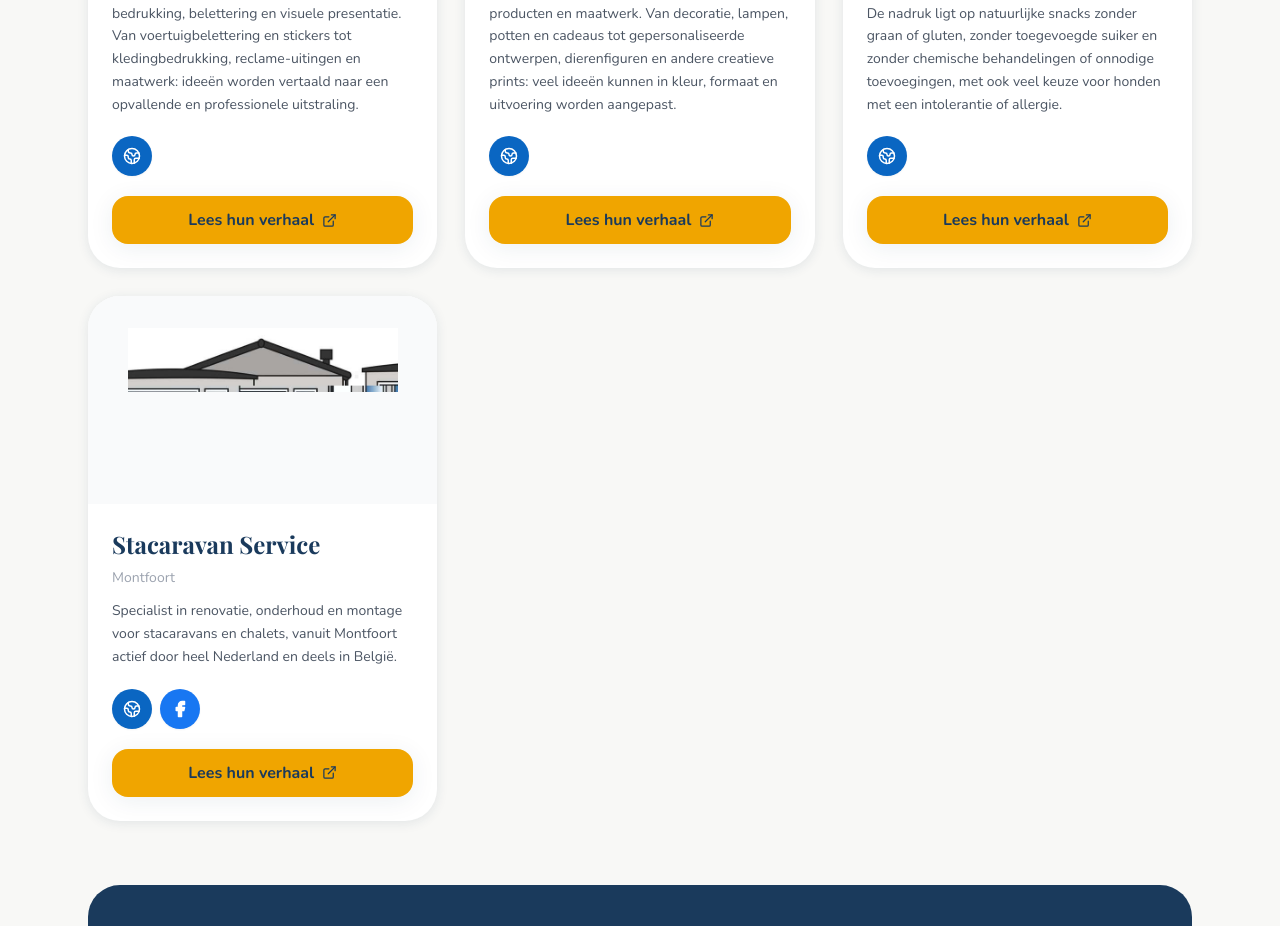
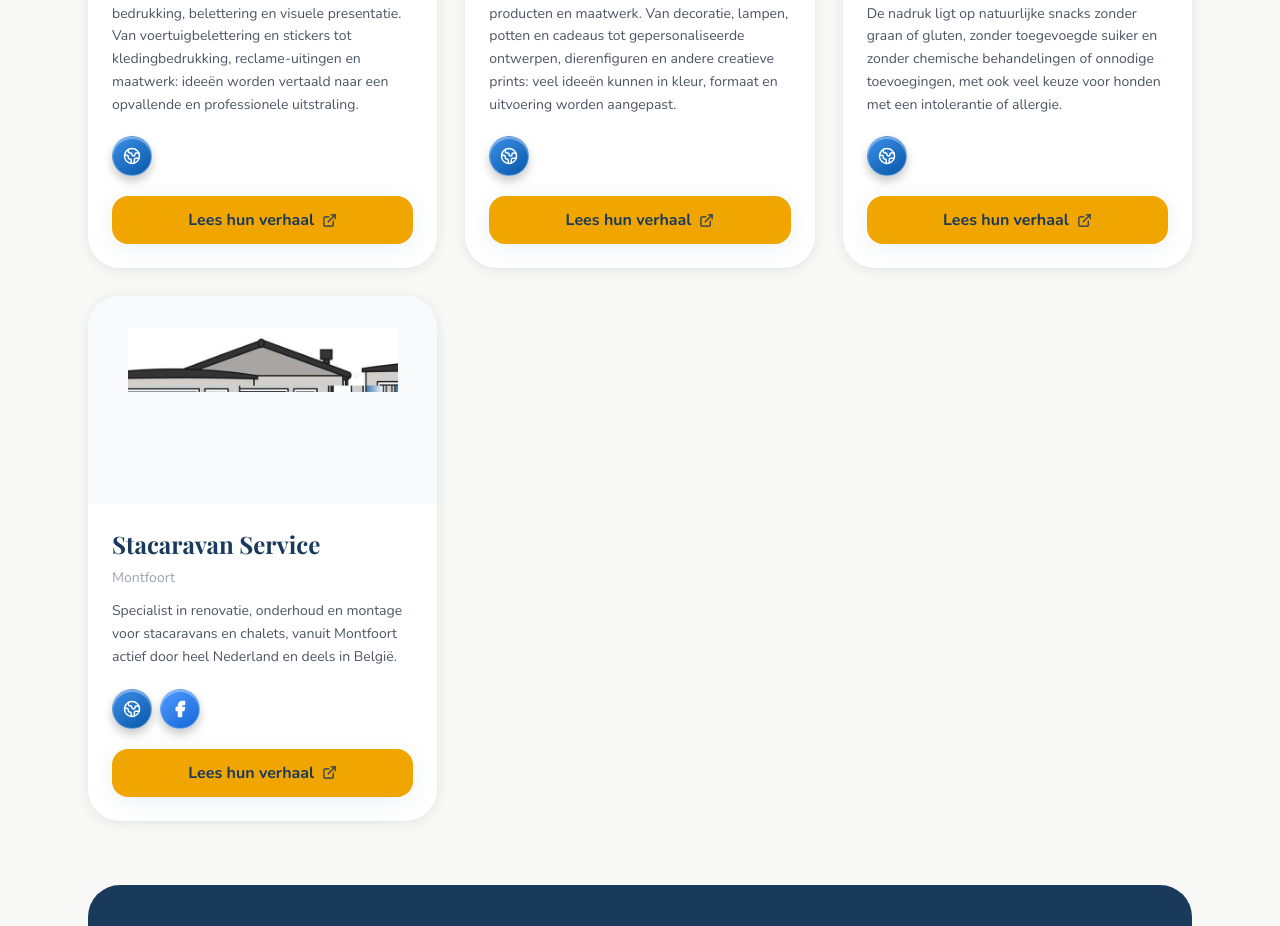
Before and after one commit to michielpetersenmp-cmd/bulldog-website, a Next.js app: page /donateurs in a window 1280 px wide. Shown: the part 1380-2306 px from the top of the page. Built offline with nearby package versions, Linux system fonts and the light colour scheme; no server answers; a web font is replaced by a local one.

Commit message:
Bedrijfsvrienden: social knoppen moderne 3D-look geven

```diff
--- a/src/app/donateurs/page.tsx
+++ b/src/app/donateurs/page.tsx
@@ -78,7 +78,7 @@ export default async function DonateursPage() {
                             rel="noopener noreferrer"
                             aria-label={`Website van ${donateur.naam}`}
                             title="Website"
-                            className="w-10 h-10 rounded-full bg-[#0A66C2] text-white flex items-center justify-center shadow-sm hover:scale-105 transition-transform"
+                            className="w-10 h-10 rounded-full bg-[linear-gradient(145deg,#3D8FE8,#0758A8)] text-white flex items-center justify-center border border-white/30 shadow-[inset_0_2px_0_rgba(255,255,255,0.35),0_5px_10px_rgba(0,0,0,0.22)] hover:-translate-y-0.5 hover:scale-105 active:translate-y-0 transition-all"
                           >
                             <Globe2 size={18} />
                           </a>
@@ -90,7 +90,7 @@ export default async function DonateursPage() {
                             rel="noopener noreferrer"
                             aria-label={`Facebook van ${donateur.naam}`}
                             title="Facebook"
-                            className="w-10 h-10 rounded-full bg-[#1877F2] text-white flex items-center justify-center shadow-sm hover:scale-105 transition-transform"
+                            className="w-10 h-10 rounded-full bg-[linear-gradient(145deg,#4F9BFF,#1466D8)] text-white flex items-center justify-center border border-white/30 shadow-[inset_0_2px_0_rgba(255,255,255,0.35),0_5px_10px_rgba(0,0,0,0.22)] hover:-translate-y-0.5 hover:scale-105 active:translate-y-0 transition-all"
                           >
                             <Facebook size={18} fill="currentColor" />
                           </a>
@@ -102,7 +102,7 @@ export default async function DonateursPage() {
                             rel="noopener noreferrer"
                             aria-label={`Instagram van ${donateur.naam}`}
                             title="Instagram"
-                            className="w-10 h-10 rounded-full bg-[linear-gradient(135deg,#833AB4,#FD1D1D,#FCAF45)] text-white flex items-center justify-center shadow-sm hover:scale-105 transition-transform"
+                            className="w-10 h-10 rounded-full bg-[linear-gradient(145deg,#A95BE0_0%,#F12B73_48%,#FFB44E_100%)] text-white flex items-center justify-center border border-white/30 shadow-[inset_0_2px_0_rgba(255,255,255,0.35),0_5px_10px_rgba(0,0,0,0.22)] hover:-translate-y-0.5 hover:scale-105 active:translate-y-0 transition-all"
                           >
                             <Instagram size={18} />
                           </a>
@@ -114,7 +114,7 @@ export default async function DonateursPage() {
                             rel="noopener noreferrer"
                             aria-label={`WhatsApp van ${donateur.naam}`}
                             title="WhatsApp"
-                            className="w-10 h-10 rounded-full bg-[#25D366] text-white flex items-center justify-center shadow-sm hover:scale-105 transition-transform"
+                            className="w-10 h-10 rounded-full bg-[linear-gradient(145deg,#55E783,#18B957)] text-white flex items-center justify-center border border-white/30 shadow-[inset_0_2px_0_rgba(255,255,255,0.35),0_5px_10px_rgba(0,0,0,0.22)] hover:-translate-y-0.5 hover:scale-105 active:translate-y-0 transition-all"
                           >
                             <MessageCircle size={18} fill="currentColor" />
                           </a>
```
